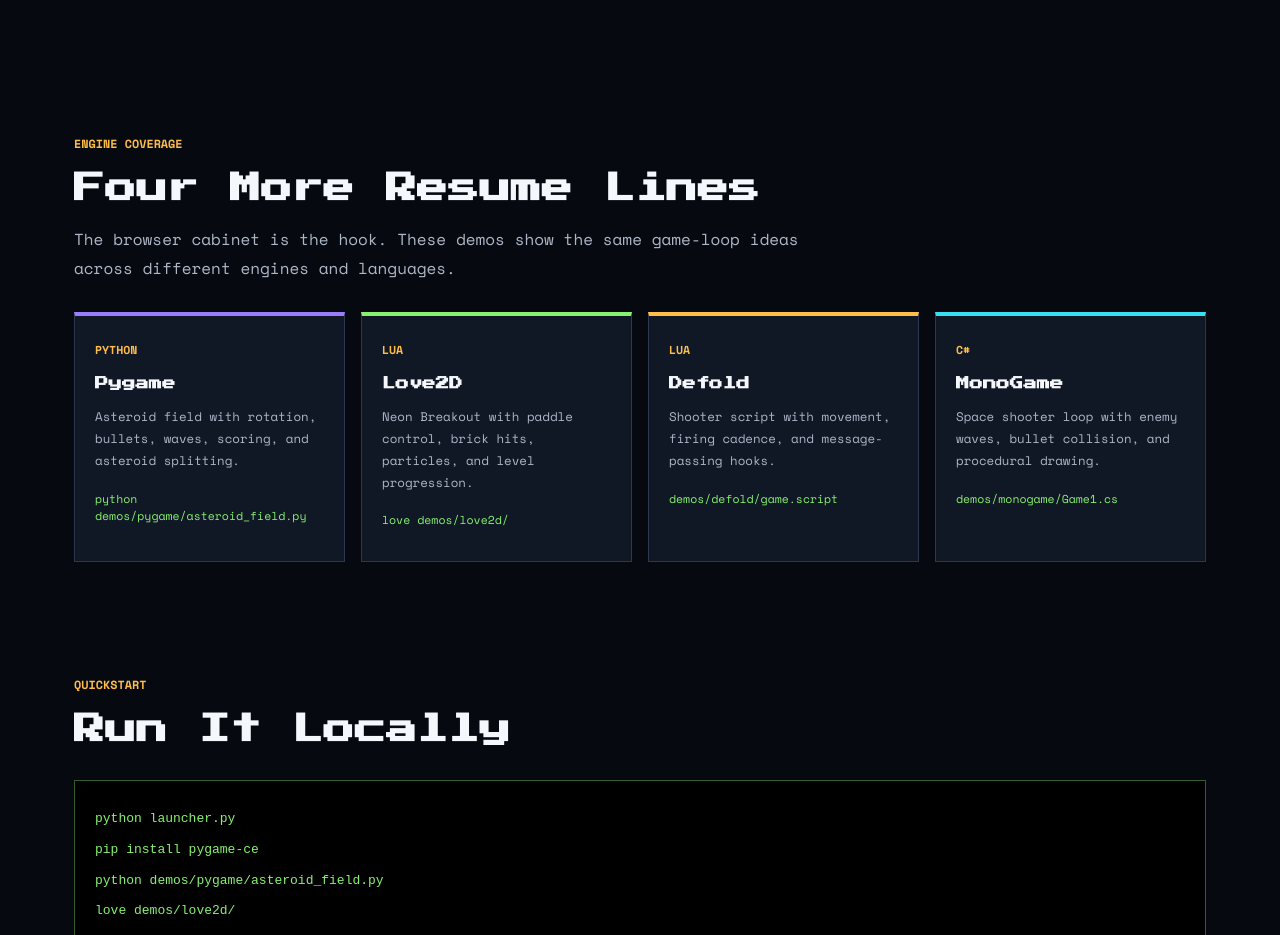
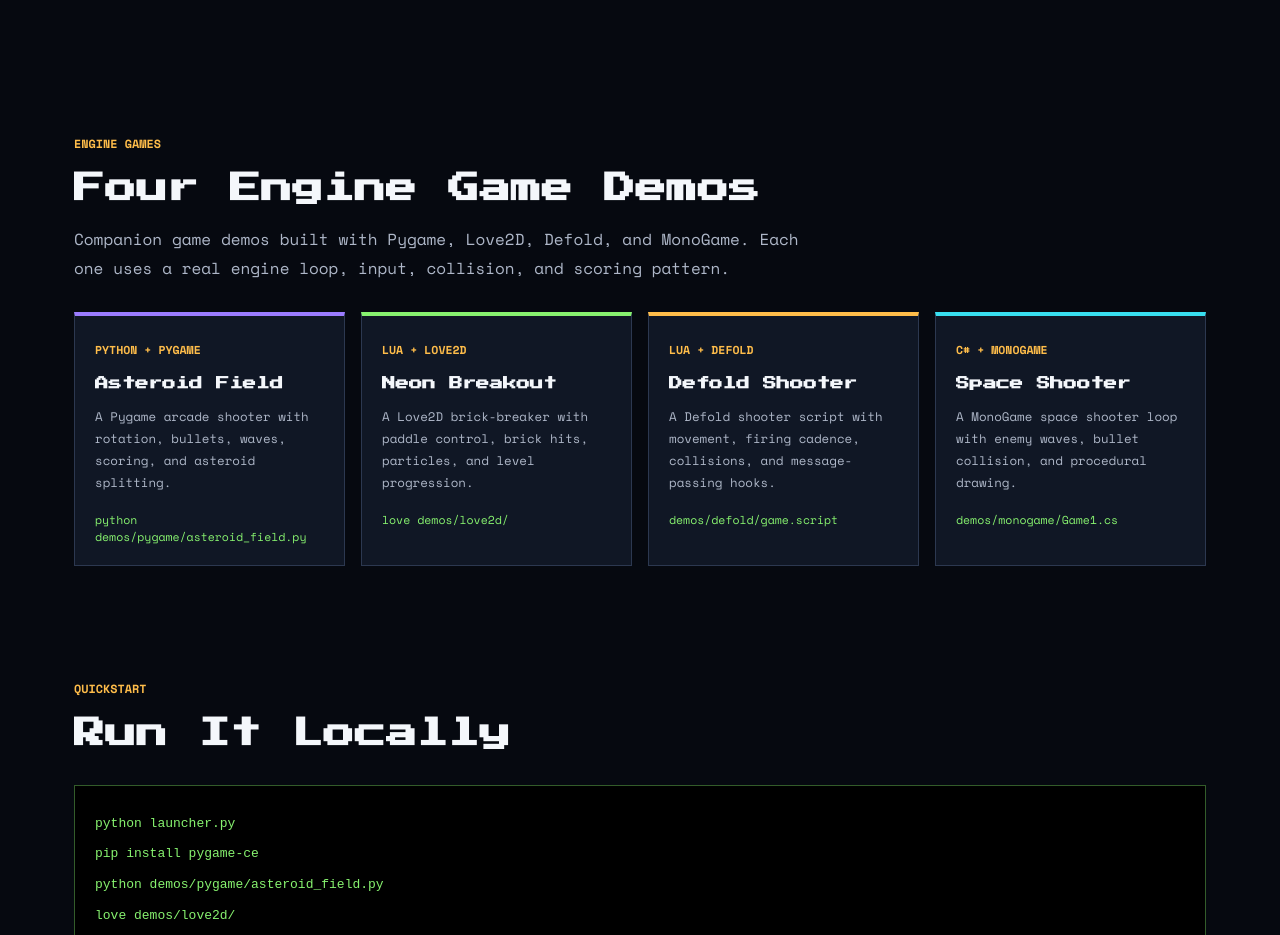
Before and after one commit to DaCameraGirl/pixelforge, a plain HTML site: page index.html in a window 1280 px wide. Shown: the part 1700-2635 px from the top of the page. Drawn offline with nearby package versions, Linux system fonts and the light colour scheme.

Commit message:
Clean up engine games section

```diff
--- a/index.html
+++ b/index.html
@@ -93,34 +93,34 @@
 
     <section id="engines" class="section" aria-labelledby="engine-title">
       <div class="section-head">
-        <p class="kicker">Engine Coverage</p>
-        <h2 id="engine-title">Four More Resume Lines</h2>
-        <p>The browser cabinet is the hook. These demos show the same game-loop ideas across different engines and languages.</p>
+        <p class="kicker">Engine Games</p>
+        <h2 id="engine-title">Four Engine Game Demos</h2>
+        <p>Companion game demos built with Pygame, Love2D, Defold, and MonoGame. Each one uses a real engine loop, input, collision, and scoring pattern.</p>
       </div>
 
       <div class="engine-grid">
         <article class="engine-card violet">
-          <span class="engine-tag">Python</span>
-          <h3>Pygame</h3>
-          <p>Asteroid field with rotation, bullets, waves, scoring, and asteroid splitting.</p>
+          <span class="engine-tag">Python + Pygame</span>
+          <h3>Asteroid Field</h3>
+          <p>A Pygame arcade shooter with rotation, bullets, waves, scoring, and asteroid splitting.</p>
           <code>python demos/pygame/asteroid_field.py</code>
         </article>
         <article class="engine-card green">
-          <span class="engine-tag">Lua</span>
-          <h3>Love2D</h3>
-          <p>Neon Breakout with paddle control, brick hits, particles, and level progression.</p>
+          <span class="engine-tag">Lua + Love2D</span>
+          <h3>Neon Breakout</h3>
+          <p>A Love2D brick-breaker with paddle control, brick hits, particles, and level progression.</p>
           <code>love demos/love2d/</code>
         </article>
         <article class="engine-card amber">
-          <span class="engine-tag">Lua</span>
-          <h3>Defold</h3>
-          <p>Shooter script with movement, firing cadence, and message-passing hooks.</p>
+          <span class="engine-tag">Lua + Defold</span>
+          <h3>Defold Shooter</h3>
+          <p>A Defold shooter script with movement, firing cadence, collisions, and message-passing hooks.</p>
           <code>demos/defold/game.script</code>
         </article>
         <article class="engine-card blue">
-          <span class="engine-tag">C#</span>
-          <h3>MonoGame</h3>
-          <p>Space shooter loop with enemy waves, bullet collision, and procedural drawing.</p>
+          <span class="engine-tag">C# + MonoGame</span>
+          <h3>Space Shooter</h3>
+          <p>A MonoGame space shooter loop with enemy waves, bullet collision, and procedural drawing.</p>
           <code>demos/monogame/Game1.cs</code>
         </article>
       </div>
```
Also changed, not shown: 1 other file.
